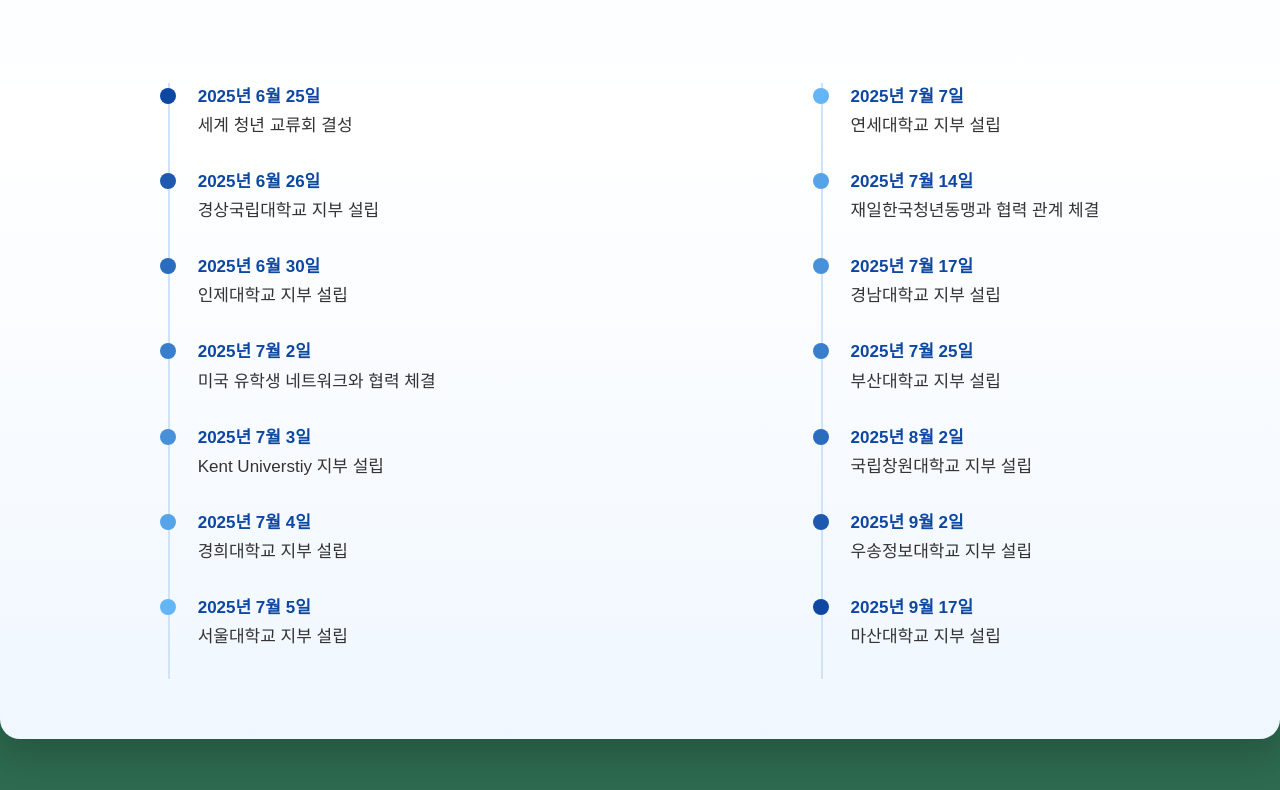
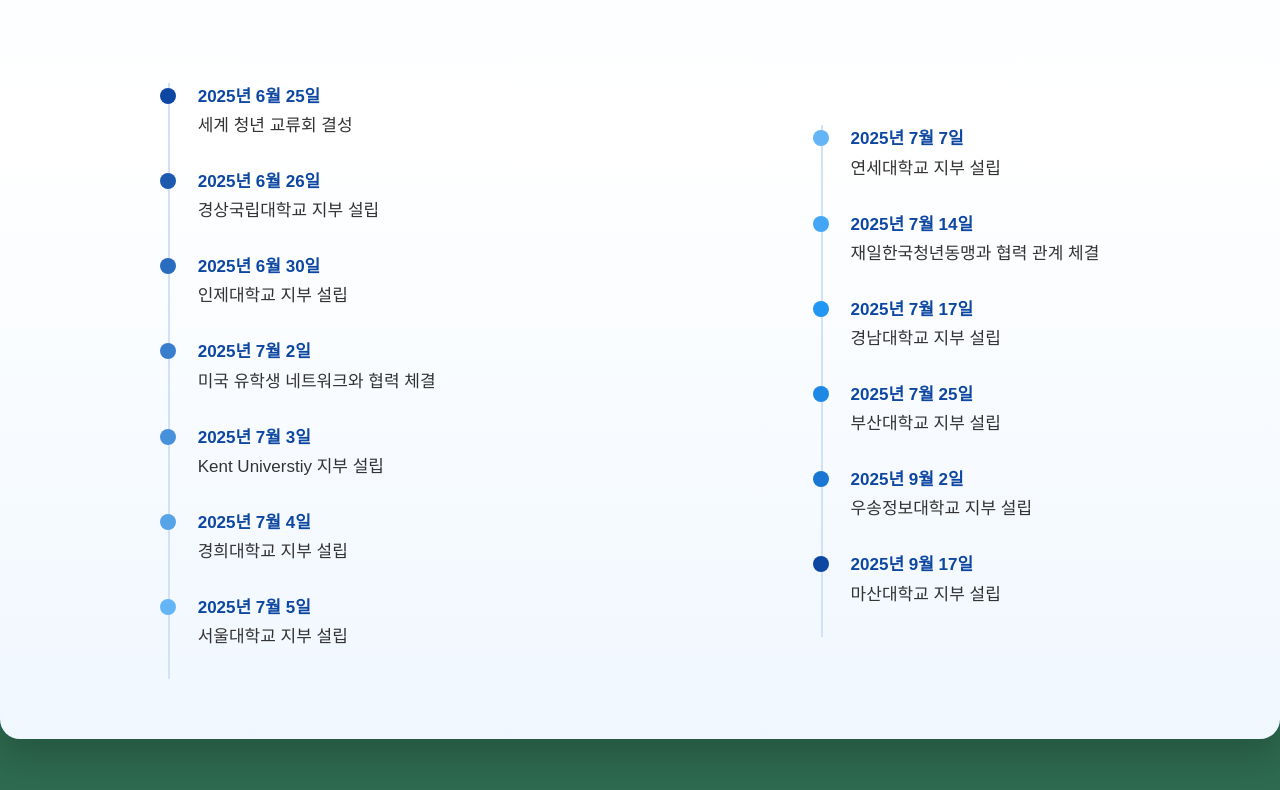
Before and after one commit to wooju8303/WYEA-frontend, a Vue app: page / in a window 1280 px wide. Shown: the part 1808-2598 px from the top of the page. Built offline with nearby package versions, Linux system fonts and the light colour scheme; what quasar would draw is missing.

Commit message:
설립 역사 내용 수정

```diff
--- a/src/views/HomeView.vue
+++ b/src/views/HomeView.vue
@@ -314,10 +314,6 @@ onBeforeUnmount(() => {
           <li>
             <span class="date">2025년 7월 25일</span>
             <span class="event">부산대학교 지부 설립</span>
-          </li>
-          <li>
-            <span class="date">2025년 8월 2일</span>
-            <span class="event">국립창원대학교 지부 설립</span>
           </li>
           <li>
             <span class="date">2025년 9월 2일</span>
@@ -837,12 +833,11 @@ body {
 .section3-div2 ul li:nth-child(7)::before { background: #64b5f6; }
 
 .section3-div3 ul li:nth-child(1)::before { background: #64b5f6; }
-.section3-div3 ul li:nth-child(2)::before { background: #56a3e8; }
-.section3-div3 ul li:nth-child(3)::before { background: #4790da; }
-.section3-div3 ul li:nth-child(4)::before { background: #387ecc; }
-.section3-div3 ul li:nth-child(5)::before { background: #2a6cbd; }
-.section3-div3 ul li:nth-child(6)::before { background: #1c59af; }
-.section3-div3 ul li:nth-child(7)::before { background: #0d47a1; }
+.section3-div3 ul li:nth-child(2)::before { background: #42a5f5; }
+.section3-div3 ul li:nth-child(3)::before { background: #2196f3; }
+.section3-div3 ul li:nth-child(4)::before { background: #1e88e5; }
+.section3-div3 ul li:nth-child(5)::before { background: #1976d2; }
+.section3-div3 ul li:nth-child(6)::before { background: #0d47a1; }
 
 
 .section3 ul .date {
```
